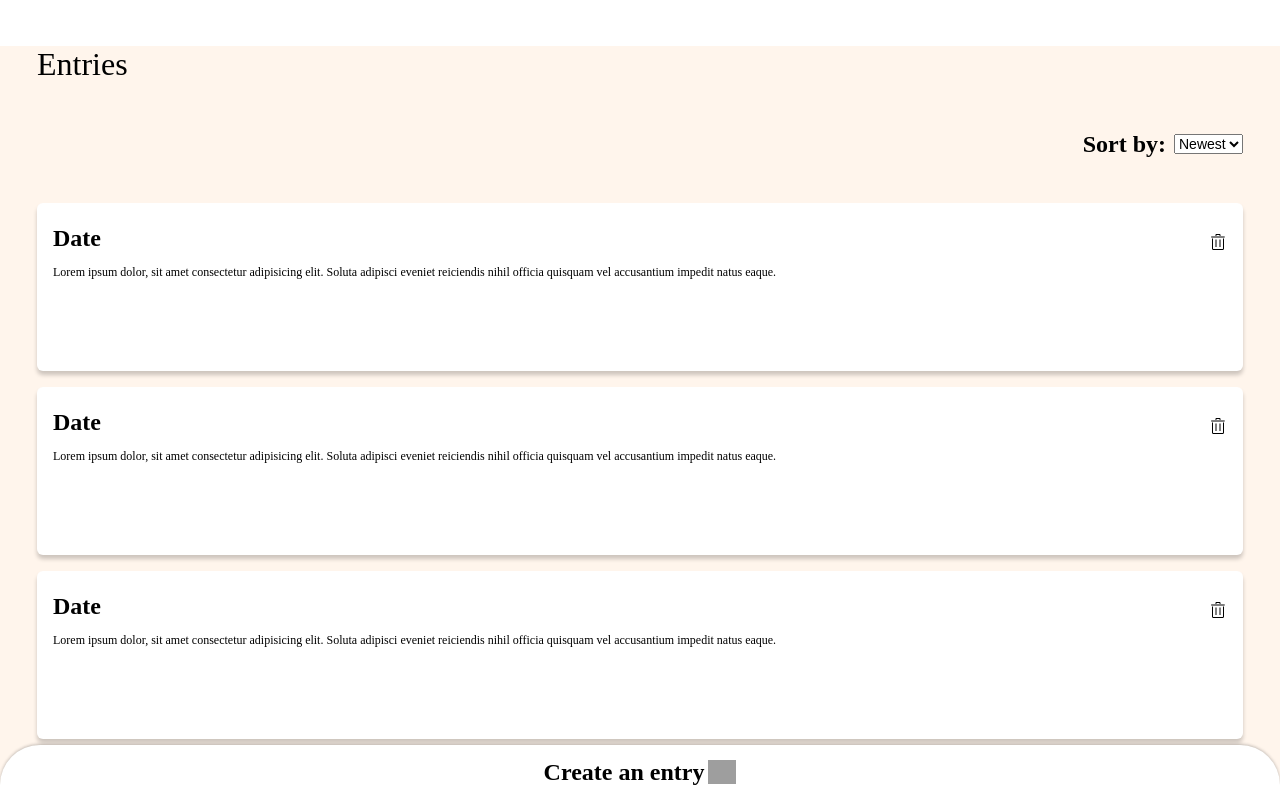
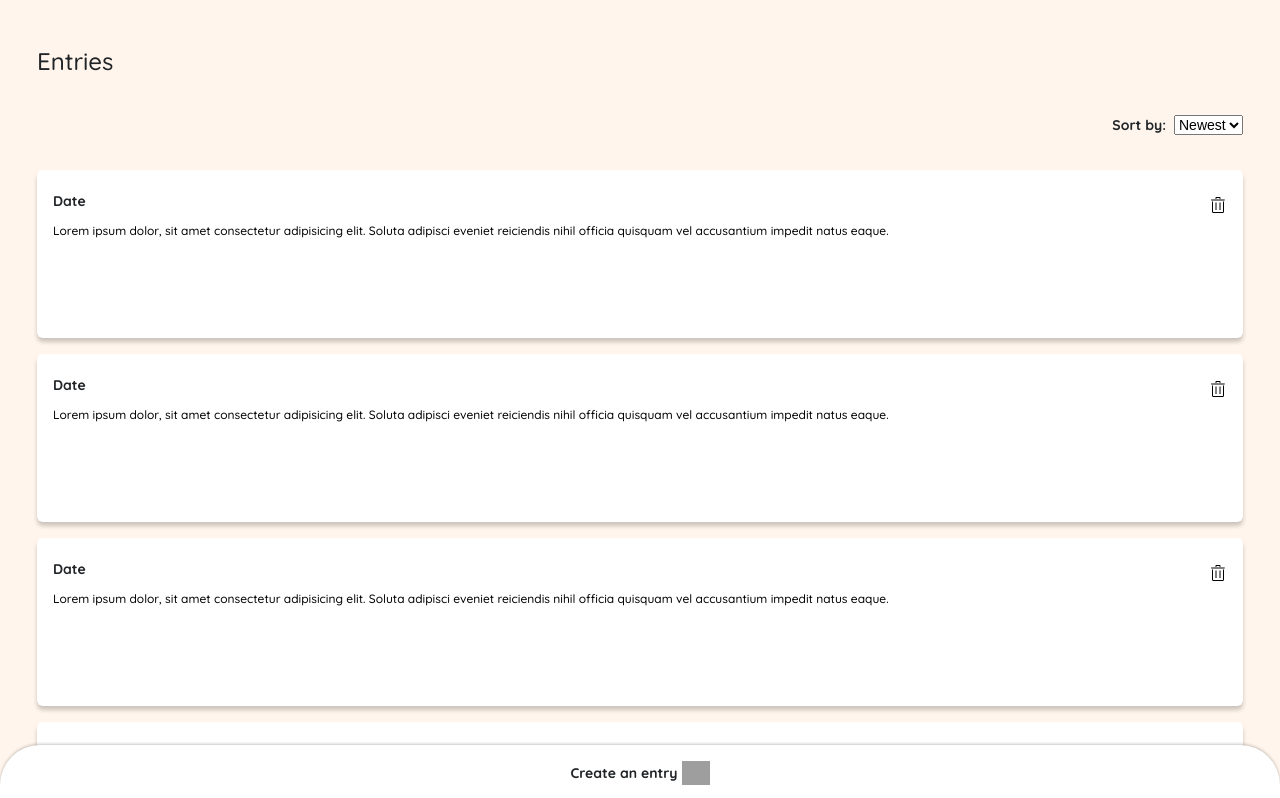
Before and after one commit to Celinaki/Diary, a Vue app: page / in a window 1280 px wide. Shown: the top 798 px of the page. Built offline with nearby package versions, Linux system fonts and the light colour scheme; grey boxes are pictures that could not be loaded.

Commit message:
font, font sizes

```diff
--- a/src/assets/main.css
+++ b/src/assets/main.css
@@ -1,5 +1,5 @@
 
-#app {
+body {
   /* max-width: 1280px; */
   /* margin: 0 auto; */
   padding: 0;
@@ -7,12 +7,22 @@ height: 100vh;
 width: 100vw;
   font-weight: normal;
   background-color: #FFF5EC;
+  font-family: 'Quicksand';
+
 }
 body{
   padding: 0;
   margin: 0;
 }
+h1{
+  font-size: 24px;
+  color: #212427;
+}
+h2{
+  font-size: 14px;
+  color: #212427;
 
+}
 
 
 @media (min-width: 1024px) {
```
